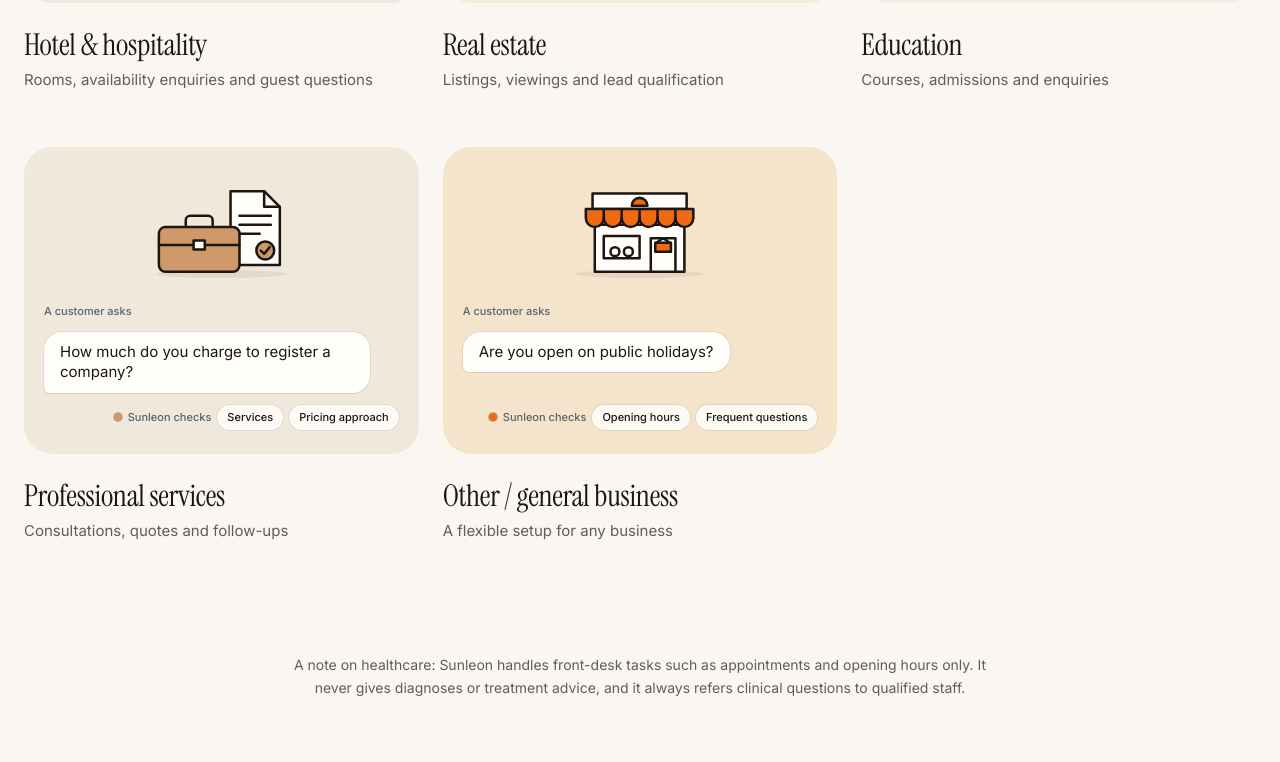
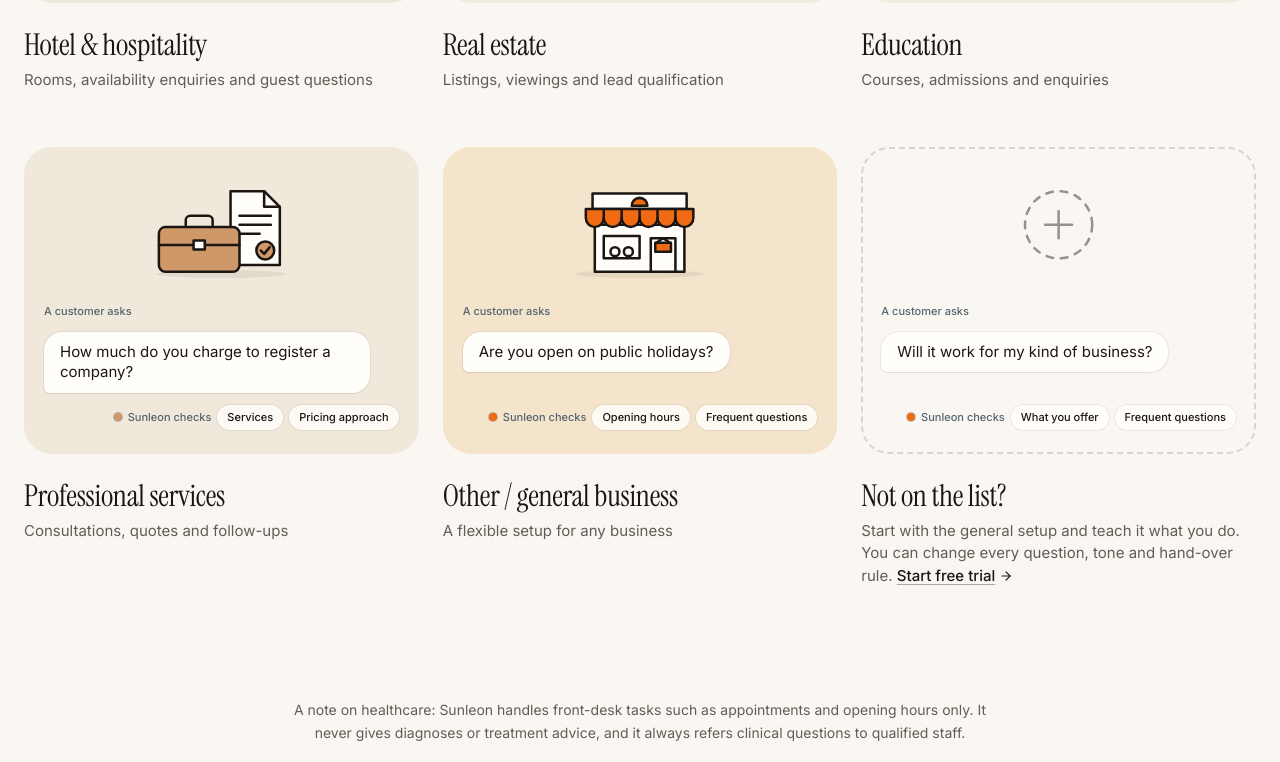
Before and after one commit to 10954065/-and-whatsapp, a Next.js app: page /industries in a window 1280 px wide. Shown: the part 1924-2686 px from the top of the page. Built offline with nearby package versions, Linux system fonts and the light colour scheme; no server answers.

Commit message:
feat(industries): a 'Not on the list?' card in the empty slot
The twelfth grid slot gets a dashed card pointing to the general setup and the free trial. The checks chips move into a small ChecksRow so both cards share them.

```diff
--- a/src/app/(marketing)/industries/page.tsx
+++ b/src/app/(marketing)/industries/page.tsx
@@ -1,5 +1,7 @@
 import type { Metadata } from "next";
+import Link from "next/link";
 import {
+  ArrowRight,
   BedDouble,
   BriefcaseBusiness,
   CalendarClock,
@@ -52,7 +54,25 @@ const CHECKS: Record<string, [string, string]> = {
   EDUCATION: ["Programmes & courses", "Admissions"],
   PROFESSIONAL_SERVICES: ["Services", "Pricing approach"],
   GENERAL: ["Opening hours", "Frequent questions"],
+  // The "Not on the list?" card: the general template's own two fields.
+  GENERAL_SETUP: ["What you offer", "Frequent questions"],
 };
+
+function ChecksRow({ checks }: { checks: readonly string[] }) {
+  return (
+    <p className="mt-auto ml-auto flex w-fit max-w-full flex-wrap items-center justify-end gap-1.5 pt-3 text-[11px] font-medium text-[#54656f] dark:text-muted-foreground">
+      <span className="flex items-center gap-1.5">
+        <span aria-hidden="true" className="size-2 rounded-full bg-(--tone) ring-1 ring-foreground/25" />
+        Sunleon checks
+      </span>
+      {checks.map((check) => (
+        <span key={check} className="rounded-full bg-card/85 px-2.5 py-1 text-foreground shadow-(--shadow-hairline)">
+          {check}
+        </span>
+      ))}
+    </p>
+  );
+}
 
 const ICONS: Record<Industry, LucideIcon> = {
   RESTAURANT: UtensilsCrossed,
@@ -134,22 +154,40 @@ export default function IndustriesPage() {
               <BubbleReveal delay={(index % 3) * 0.08} className="dark:bg-card">
                 {EXAMPLES[industry.value]}
               </BubbleReveal>
-              <p className="mt-auto ml-auto flex w-fit pt-3 max-w-full flex-wrap items-center justify-end gap-1.5 text-[11px] font-medium text-[#54656f] dark:text-muted-foreground">
-                <span className="flex items-center gap-1.5">
-                  <span aria-hidden="true" className="size-2 rounded-full bg-(--tone) ring-1 ring-foreground/25" />
-                  Sunleon checks
-                </span>
-                {CHECKS[industry.value].map((check) => (
-                  <span key={check} className="rounded-full bg-card/85 px-2.5 py-1 text-foreground shadow-(--shadow-hairline)">
-                    {check}
-                  </span>
-                ))}
-              </p>
+              <ChecksRow checks={CHECKS[industry.value]} />
             </div>
             <h2 className="mt-6 font-display text-3xl font-normal tracking-[-0.01em]">{industry.label}</h2>
             <p className="mt-1.5 text-[15px] text-muted-foreground">{industry.description}</p>
           </article>
         ))}
+        <article className="row-span-3 grid grid-rows-subgrid gap-y-0 [--tone:var(--sun)]">
+          <div className="flex flex-col rounded-[1.75rem] border-2 border-dashed border-foreground/15 p-4.5 pb-5.5">
+            <svg
+              viewBox="0 0 160 100"
+              fill="none"
+              stroke="currentColor"
+              strokeWidth={2.25}
+              strokeLinecap="round"
+              aria-hidden="true"
+              className="mx-auto mt-1 mb-5 h-28 w-auto text-foreground/45"
+            >
+              <circle cx="80" cy="48" r="30" strokeDasharray="6 7" />
+              <path d="M80 36V60M68 48H92" />
+            </svg>
+            <p className="mb-3 text-[11px] font-medium text-[#54656f] dark:text-muted-foreground">A customer asks</p>
+            <BubbleReveal delay={0.16} className="dark:bg-card">
+              Will it work for my kind of business?
+            </BubbleReveal>
+            <ChecksRow checks={CHECKS.GENERAL_SETUP} />
+          </div>
+          <h2 className="mt-6 font-display text-3xl font-normal tracking-[-0.01em]">Not on the list?</h2>
+          <p className="mt-1.5 text-[15px] text-muted-foreground">
+            Start with the general setup and teach it what you do. You can change every question, tone and hand-over rule.{" "}
+            <Link href="/register" className="link-underline inline-flex items-center gap-1 font-medium text-foreground">
+              Start free trial <ArrowRight aria-hidden="true" className="size-3.5" />
+            </Link>
+          </p>
+        </article>
       </section>
       <p className="mx-auto max-w-3xl px-6 pb-8 text-center text-sm leading-relaxed text-muted-foreground">
         A note on healthcare: Sunleon handles front-desk tasks such as appointments and opening hours only. It never gives
```
Also changed, not shown: 1 other file (tests, documents, lock files or other folders).
